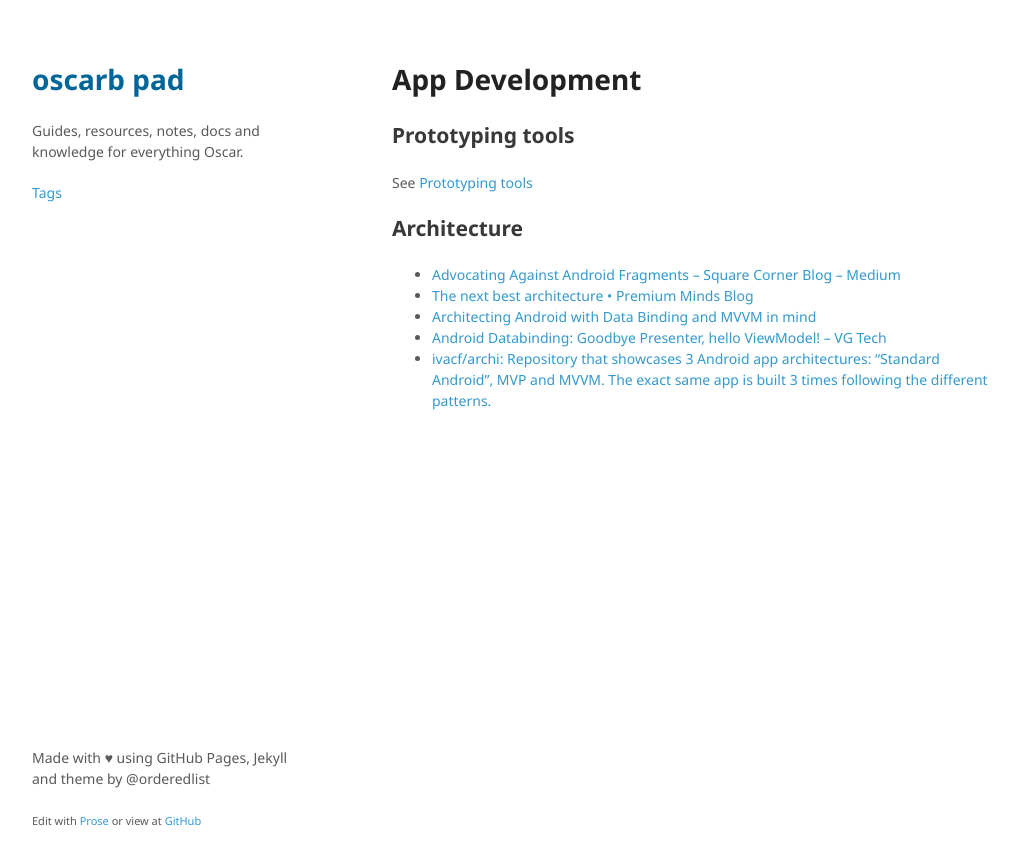
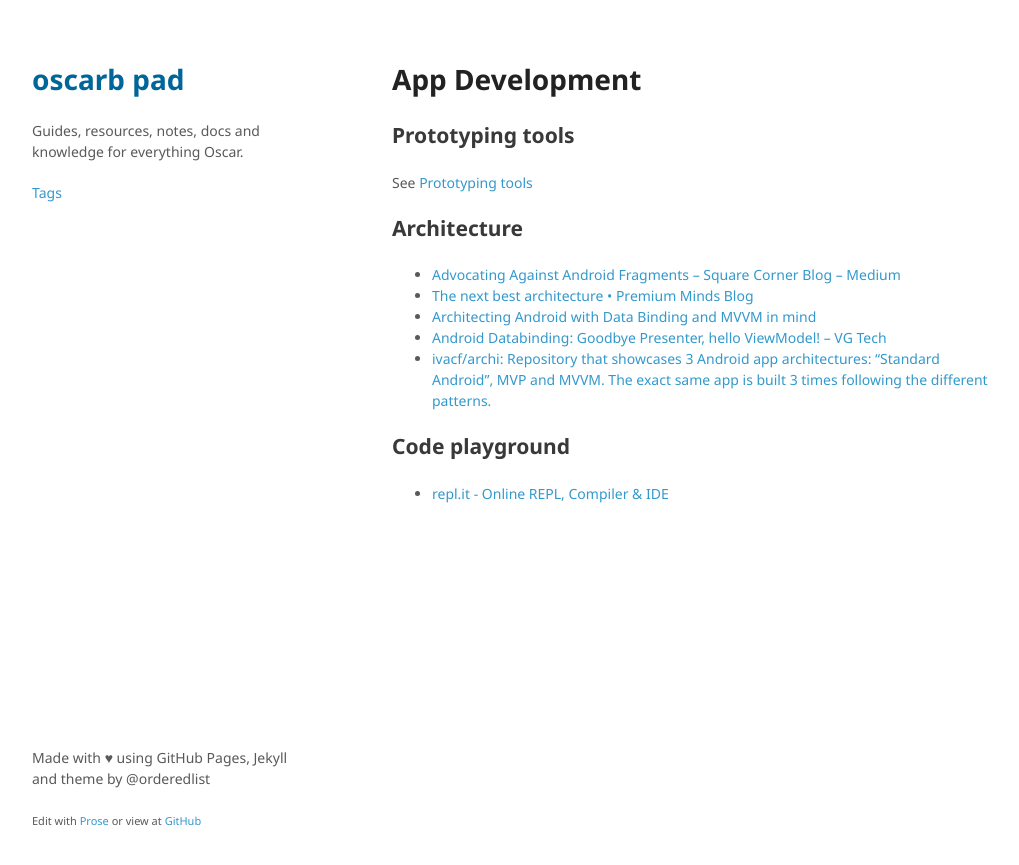
Before and after one commit to oscarb/pad, a Jekyll site: the page built from _docs/app-development.md, in a window 1280 px wide. Shown: the top 865 px of the page, without its empty margins (128-1147 px from the left). Built offline with Jekyll 4.4.1, drawn with Linux system fonts in a browser that asks for light colours; some web fonts are replaced.

Commit message:
Updated app-development.md

```diff
--- a/_docs/app-development.md
+++ b/_docs/app-development.md
@@ -20,3 +20,7 @@ See [Prototyping tools](/prototyping)
 * [Architecting Android with Data Binding and MVVM in mind](https://medium.cobeisfresh.com/architecting-android-with-data-binding-and-mvvm-in-mind-8874bbec0b0d#.b32weolsc)
 * [Android Databinding: Goodbye Presenter, hello ViewModel! – VG Tech](http://tech.vg.no/2015/07/17/android-databinding-goodbye-presenter-hello-viewmodel/)
 * [ivacf/archi: Repository that showcases 3 Android app architectures: "Standard Android", MVP and MVVM. The exact same app is built 3 times following the different patterns.](https://github.com/ivacf/archi)
+
+## Code playground
+
+* [repl.it - Online REPL, Compiler & IDE](https://repl.it/)
```
